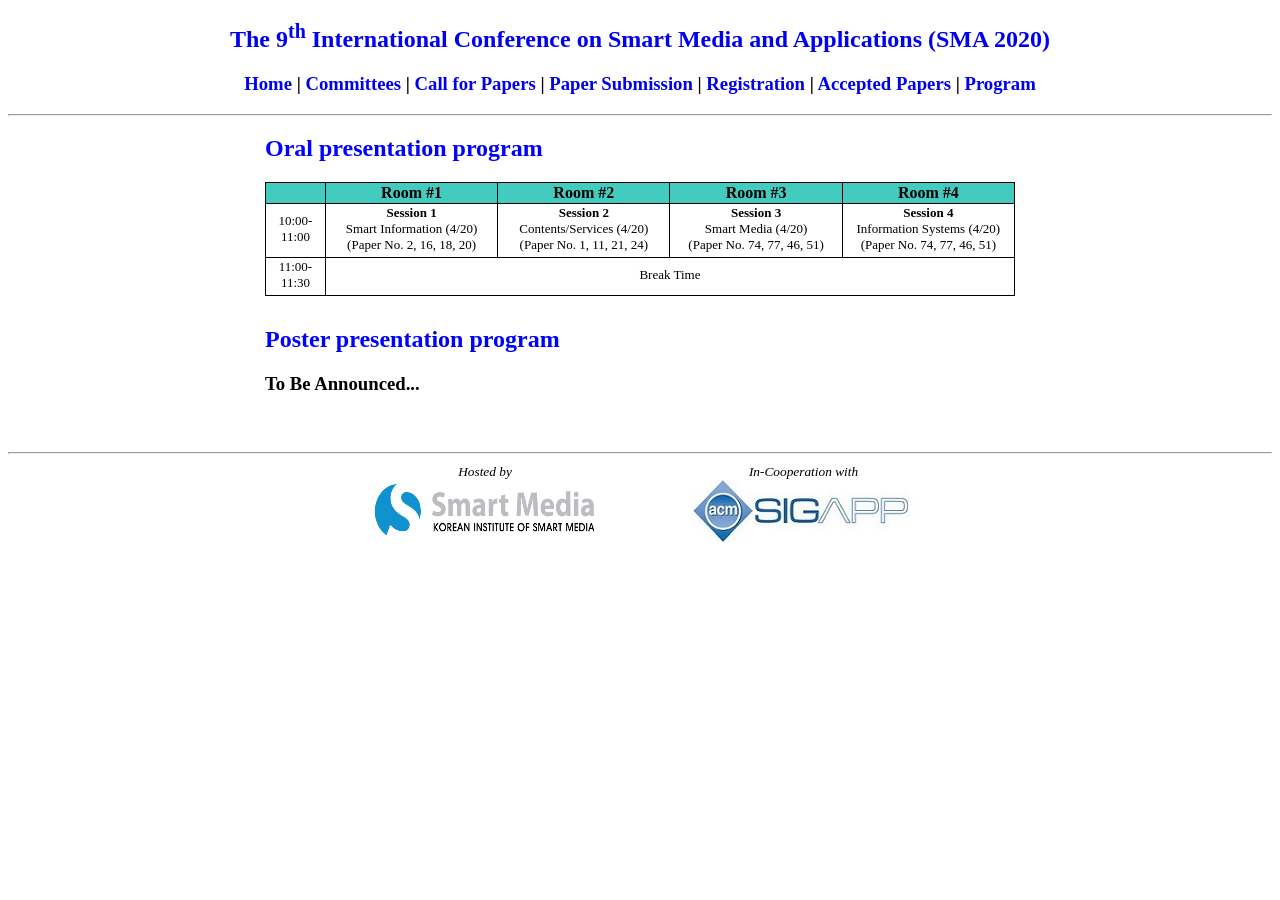
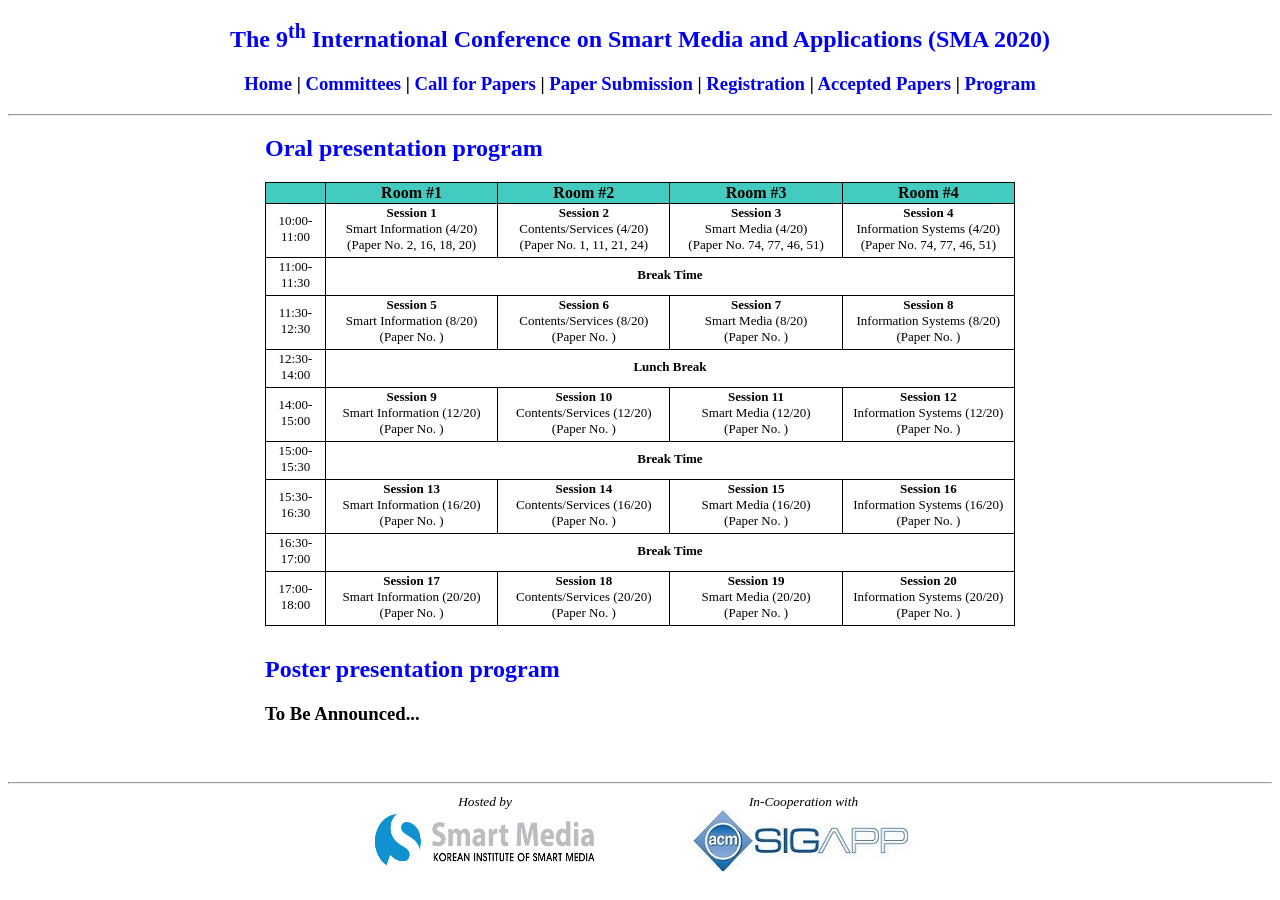
Before and after one commit to icea-conf/sma-2020.github.io, a Jekyll site: the page built from program/index.html, in a window 1280 px wide. Built offline with Jekyll 4.4.1, drawn with Linux system fonts in a browser that asks for light colours.

Commit message:
Update index.html

```diff
--- a/program/index.html
+++ b/program/index.html
@@ -55,7 +55,131 @@ title: SMA 2020
                                    11:00-11:30
                               </td>
                               <td class="tcontent3" colspan="4">
-                                   Break Time
+                                   <b>Break Time</b>
+                              </td>
+                         </tr>
+                         <tr>
+                              <td class="tcontent3">
+                                   11:30-12:30
+                              </td>
+                              <td class="tcontent3">
+                                   <b>Session 5</b><br>
+                                   Smart Information (8/20)<br>
+                                   (Paper No. )
+                              </td>
+                              <td class="tcontent3">
+                                   <b>Session 6</b><br>
+                                   Contents/Services (8/20)<br>
+                                   (Paper No. )
+                              </td>
+                              <td class="tcontent3">
+                                   <b>Session 7</b><br>
+                                   Smart Media (8/20)<br>
+                                   (Paper No. )
+                              </td>
+                              <td class="tcontent3">
+                                   <b>Session 8</b><br>
+                                   Information Systems (8/20)<br>
+                                   (Paper No. )
+                              </td>
+                         </tr>
+                         <tr>
+                              <td class="tcontent3">
+                                   12:30-14:00
+                              </td>
+                              <td class="tcontent3" colspan="4">
+                                   <b>Lunch Break</b>
+                              </td>
+                         </tr>
+                         <tr>
+                              <td class="tcontent3">
+                                   14:00-15:00
+                              </td>
+                              <td class="tcontent3">
+                                   <b>Session 9</b><br>
+                                   Smart Information (12/20)<br>
+                                   (Paper No. )
+                              </td>
+                              <td class="tcontent3">
+                                   <b>Session 10</b><br>
+                                   Contents/Services (12/20)<br>
+                                   (Paper No. )
+                              </td>
+                              <td class="tcontent3">
+                                   <b>Session 11</b><br>
+                                   Smart Media (12/20)<br>
+                                   (Paper No. )
+                              </td>
+                              <td class="tcontent3">
+                                   <b>Session 12</b><br>
+                                   Information Systems (12/20)<br>
+                                   (Paper No. )
+                              </td>
+                         </tr>
+                         <tr>
+                              <td class="tcontent3">
+                                   15:00-15:30
+                              </td>
+                              <td class="tcontent3" colspan="4">
+                                   <b>Break Time</b>
+                              </td>
+                         </tr>
+                         <tr>
+                              <td class="tcontent3">
+                                   15:30-16:30
+                              </td>
+                              <td class="tcontent3">
+                                   <b>Session 13</b><br>
+                                   Smart Information (16/20)<br>
+                                   (Paper No. )
+                              </td>
+                              <td class="tcontent3">
+                                   <b>Session 14</b><br>
+                                   Contents/Services (16/20)<br>
+                                   (Paper No. )
+                              </td>
+                              <td class="tcontent3">
+                                   <b>Session 15</b><br>
+                                   Smart Media (16/20)<br>
+                                   (Paper No. )
+                              </td>
+                              <td class="tcontent3">
+                                   <b>Session 16</b><br>
+                                   Information Systems (16/20)<br>
+                                   (Paper No. )
+                              </td>
+                         </tr>
+                         <tr>
+                              <td class="tcontent3">
+                                   16:30-17:00
+                              </td>
+                              <td class="tcontent3" colspan="4">
+                                   <b>Break Time</b>
+                              </td>
+                         </tr>
+                         <tr>
+                              <td class="tcontent3">
+                                   17:00-18:00
+                              </td>
+                              <td class="tcontent3">
+                                   <b>Session 17</b><br>
+                                   Smart Information (20/20)<br>
+                                   (Paper No. )
+                              </td>
+                              <td class="tcontent3">
+                                   <b>Session 18</b><br>
+                                   Contents/Services (20/20)<br>
+                                   (Paper No. )
+                              </td>
+                              <td class="tcontent3">
+                                   <b>Session 19</b><br>
+                                   Smart Media (20/20)<br>
+                                   (Paper No. )
+                              </td>
+                              <td class="tcontent3">
+                                   <b>Session 20</b><br>
+                                   Information Systems (20/20)<br>
+                                   (Paper No. )
                               </td>
                          </tr>
                     </tbody>
```
